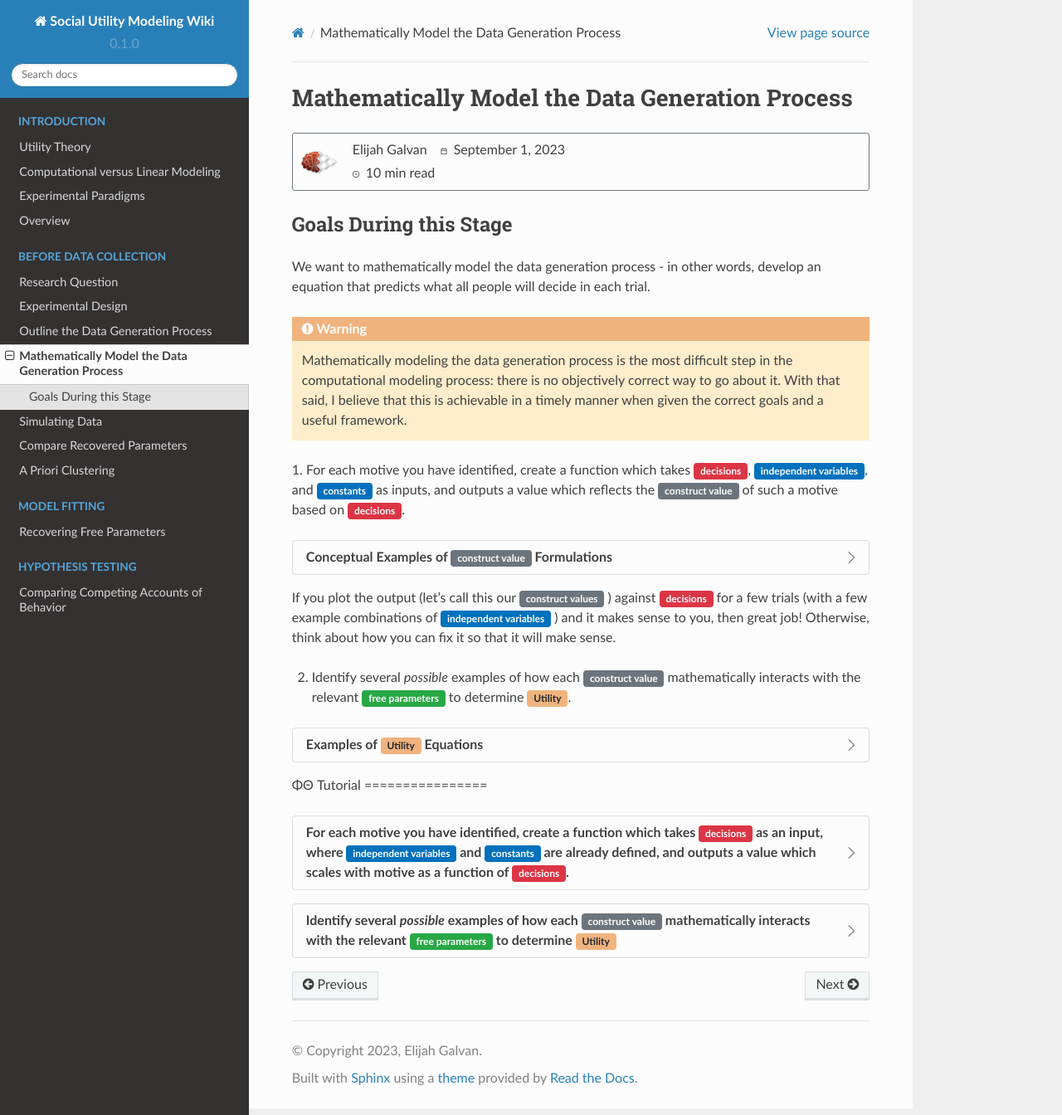
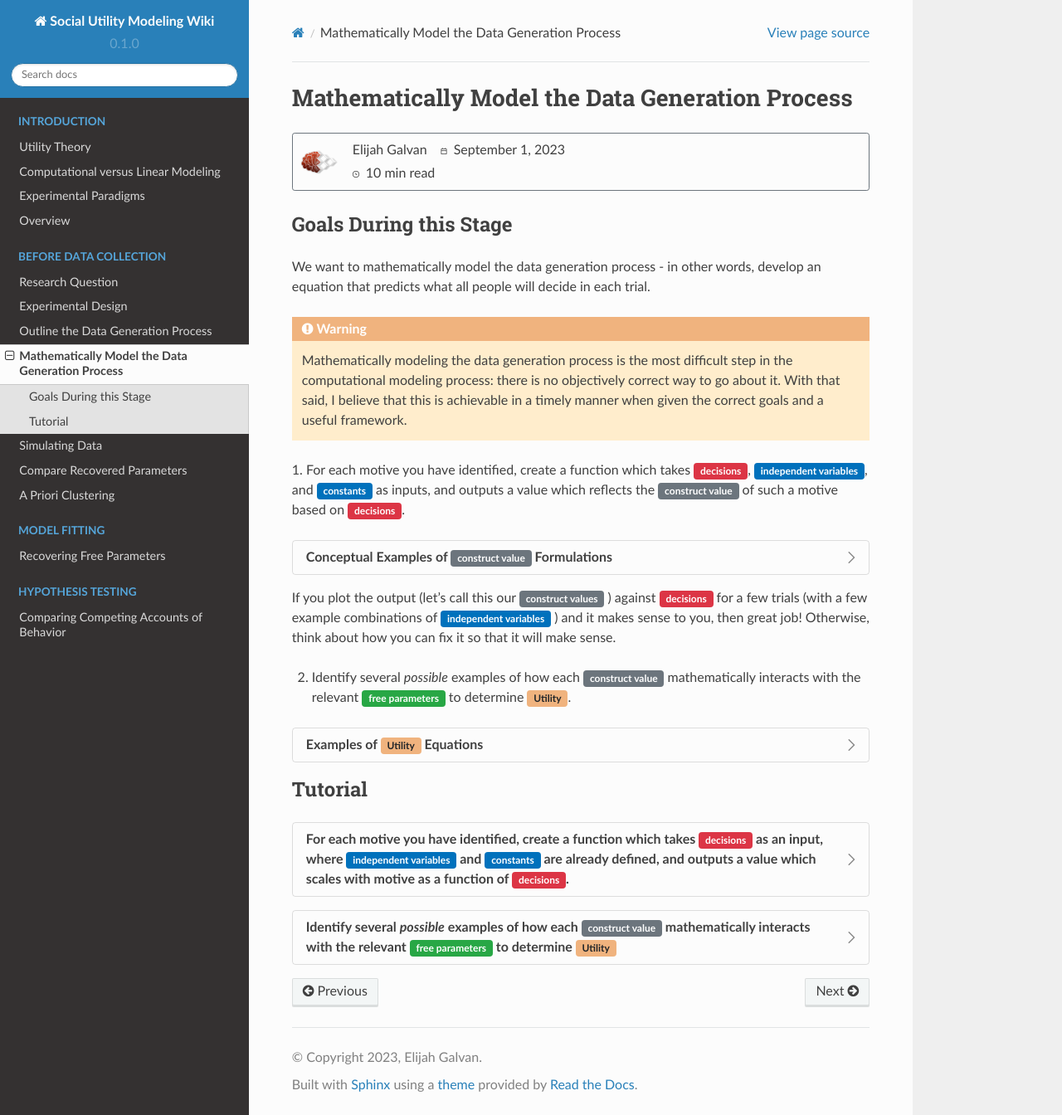
Before and after one commit to epgalvan/social-utility-modeling, a Sphinx documentation site: the page built from docs/source/1_4_0.rst, in a window 1280 px wide and 1344 px high. Shown: the whole window at 83% size. Built offline with Sphinx 7.4.7 and the Read the Docs theme 2.0.0, drawn with Linux system fonts in a browser that asks for light colours; pages that are not in the unit, such as notebooks, are missing from menus; some of the changed lines change nothing that is shown.

Commit message:
working?

```diff
--- a/docs/source/1_4_0.rst
+++ b/docs/source/1_4_0.rst
@@ -26,7 +26,7 @@
 
     Here the :bdg-danger:`decision` (the chosen option) is represented as Decision, the option which most closely follows the norm is represented as Norm, and the option which most strongly violates the norm is represented as Maximum Norm Violation.
 
-    :bdg-secondary:`Norm Violation` = (|Norm - Decision|)/(Maximum Norm Violation)
+    :bdg-secondary:`Raw Norm Violation` = (|Norm - Decision|)/(Maximum Norm Violation)
 
     * If any violation of the norm results in disutility
 
@@ -61,13 +61,16 @@
 
 .. dropdown:: Examples of :bdg-warning:`Utility` Equations
 
+    .. Note::
+        Adh is shorthad for Adherance and Vio is shorthad for Violation.
+
     1 Parameter
 
     2 Parameters
 
-    .. dropdown:: :bdg-warning:`Utility` = ( :bdg-secondary:`Payout_Maximization` × :bdg-success:`Θ` ) + (1 - :bdg-success:`Θ` ) × (:bdg-success:`Φ` × :bdg-secondary:`Norm 1 Adherance`  + (1 - :bdg-success:`Φ` ) × :bdg-secondary:`Norm 2 Adherance` )
+    .. dropdown:: :bdg-warning:`Utility` = ( :bdg-secondary:`Payout Adh` × :bdg-success:`Θ` ) + (1 - :bdg-success:`Θ` ) × (:bdg-success:`Φ` × :bdg-secondary:`Norm 1 Adh`  + (1 - :bdg-success:`Φ` ) × :bdg-secondary:`Norm 2 Adh` )
 
-    .. dropdown:: :bdg-warning:`Utility` = ( :bdg-secondary:`Payout_Maximization` × :bdg-success:`Θ` ) + (1 - :bdg-success:`Θ` ) ×
+    .. dropdown:: :bdg-warning:`Utility` = ( :bdg-secondary:`Payout_Maximization` × :bdg-success:`Θ` ) - (1 - :bdg-success:`Θ` ) ×
 
     .. dropdown:: :bdg-warning:`Utility` = ( :bdg-secondary:`Payout_Maximization` × :bdg-success:`Θ` ) + (1 - :bdg-success:`Θ` ) ×
 
@@ -77,7 +80,7 @@
 
     3 Parameters
 
-ΦΘ
+
 Tutorial
 ================
 
```
